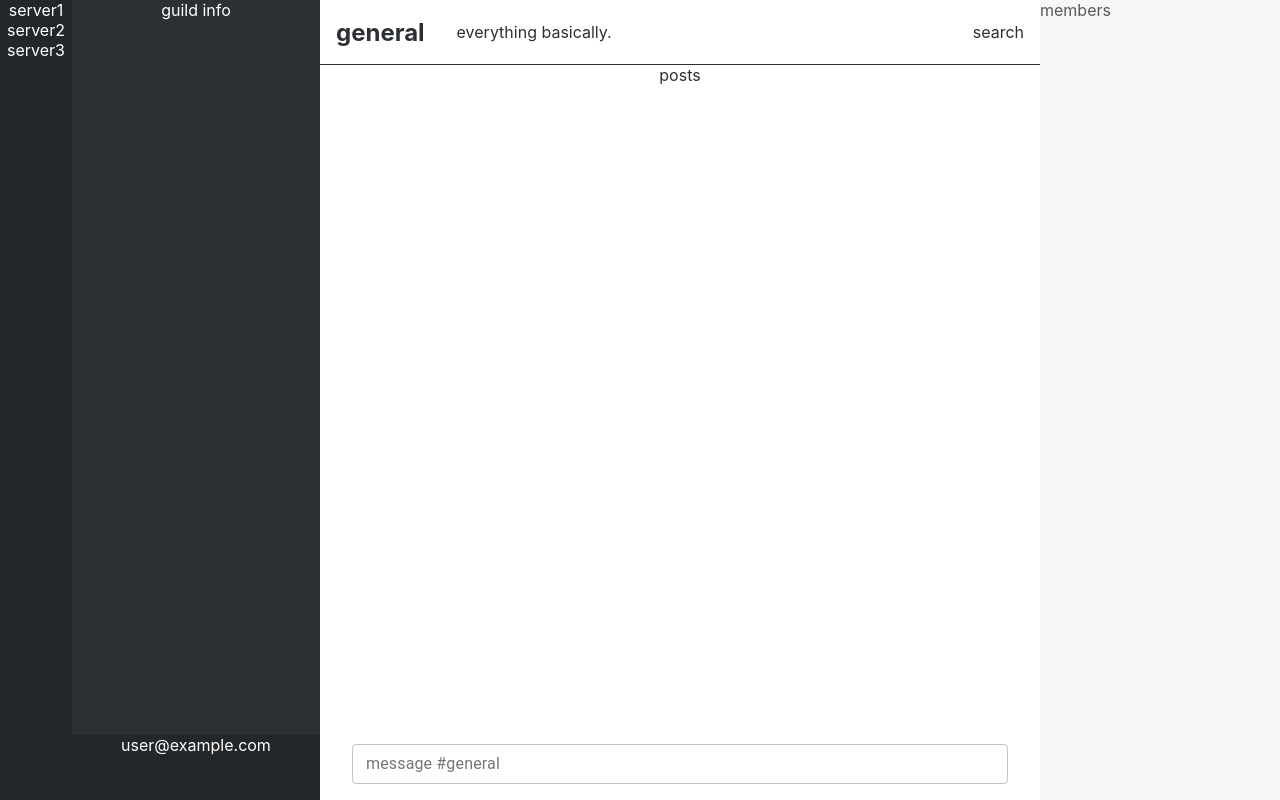
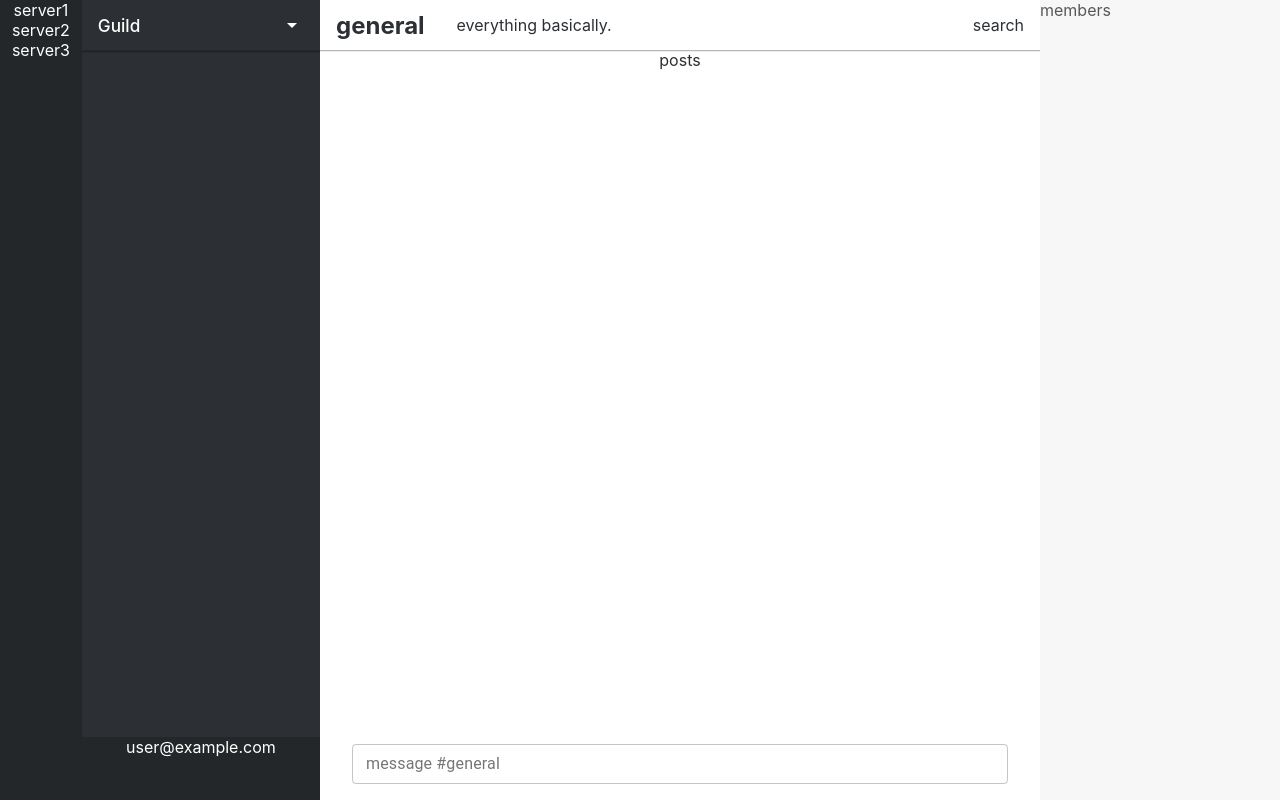
Before and after one commit to natewu/Strife, a React (Create React App) app in the folder web/: page /app in a window 1280 px wide. Built offline with nearby package versions, Linux system fonts and the light colour scheme; no server answers; sample sign-in values are in the browser's storage.

Commit message:
guild options, channel info ui update

```diff
--- a/web/src/Strife.scss
+++ b/web/src/Strife.scss
@@ -3,6 +3,7 @@ $secondary: #2c2f33;
 $background: #23272a;
 $accent: rgb(235, 81, 81);
 $primary-foreground: rgb(245, 245, 245);
+$bottom-shadow: 0 1px 0 rgba(4,4,5,0.2),0 1.5px 0 rgba(6,6,7,0.05),0 2px 0 rgba(4,4,5,0.05);
 
 *{
   // font-family: "Ubuntu";
--- a/web/src/components/Sidebar.js
+++ b/web/src/components/Sidebar.js
@@ -2,6 +2,7 @@ import React from 'react';
 import app from "api/base.js";
 import "styles/Sidebar.scss";
 import GuildList from "components/GuildList.js";
+import ArrowDropDownIcon from '@material-ui/icons/ArrowDropDown';
 
 export default function Sidebar() {
    return (
@@ -18,7 +19,18 @@ export default function Sidebar() {
 export function GuildInfo(){
    return(
       <div className="guild__info">
-         guild info
+         <GuildOptions guildName="Guild"/>
+      </div>
+   );
+}
+
+export function GuildOptions({guildName}){
+   return(
+      <div className="guild__options">
+         <header className="guild__header">
+            <h1 className="guild__name">{guildName}</h1>
+            <ArrowDropDownIcon/>
+         </header>
       </div>
    );
 }
--- a/web/src/styles/Chat.scss
+++ b/web/src/styles/Chat.scss
@@ -15,13 +15,13 @@
     grid-row: 1;
     .channel__info{
         align-items: center;
-        border-bottom: 1px solid Strife.$secondary;
+        box-shadow: Strife.$bottom-shadow;
         display: flex;
         flex: 1 0 auto;
         flex-flow: row;
         justify-content: flex-start;
-        max-height: 3rem;
-        min-height: 64px;
+        max-height: 2rem;
+        min-height: 50px;
         *{
             margin: 1rem;
         }
--- a/web/src/styles/Sidebar.scss
+++ b/web/src/styles/Sidebar.scss
@@ -2,33 +2,66 @@
 
 .sidebar{
     background-color: Strife.$secondary;
-    min-height: 100vh;
     display: flex;
     flex: 1 0 auto;
-    min-width: 5rem;
     // width: 20rem;
     max-width: 20rem;
+    min-height: 100vh;
+    min-width: 5rem;
     *{
         color: Strife.$primary;
     }
     .info{
-        flex: 10 0 auto;
+        display:flex;
+        flex: 10 0 0;
+        flex-flow: column nowrap;
         // width: 240px;
-        display:flex;
-        flex-flow: column nowrap;
+        min-width: 0;
     }
 }
 .guild__info{
     flex: 16 0 auto;
 }
+.guild__options{
+    align-items: center;
+    border-bottom: 1px solid Strife.$background;
+    box-shadow: Strife.$bottom-shadow;
+    display: flex;
+    flex: 1 0 auto;
+    justify-content: center;
+    max-height: 2rem;
+    min-height: 50px;
+    .guild__name{
+        flex: 1;
+        font-size: 1.075rem;
+        font-weight: 500;
+        overflow: hidden;
+        text-align: left;
+        text-overflow: ellipsis;
+        white-space: nowrap;
+    }
+    .guild__header{
+        align-items: center;
+        background-color: Strife.$secondary;
+        cursor: pointer;
+        display: flex;
+        flex: 1 1 auto;
+        overflow: hidden;
+        padding: 0 16px;
+        transition: filter .1s linear;
+        &:hover{
+            filter:brightness(1.2);
+        }
+    }
+}
 .user__info{
+    background-color: Strife.$background;
     flex: 1 1 auto;
-    background-color: Strife.$background;
 }
 
 .sidebar__members{
     background-color: Strife.$primary-foreground;
+    display: flex;
     filter: opacity(0.8);
-    display: flex;
     flex: 1 0 auto;
 }
```
